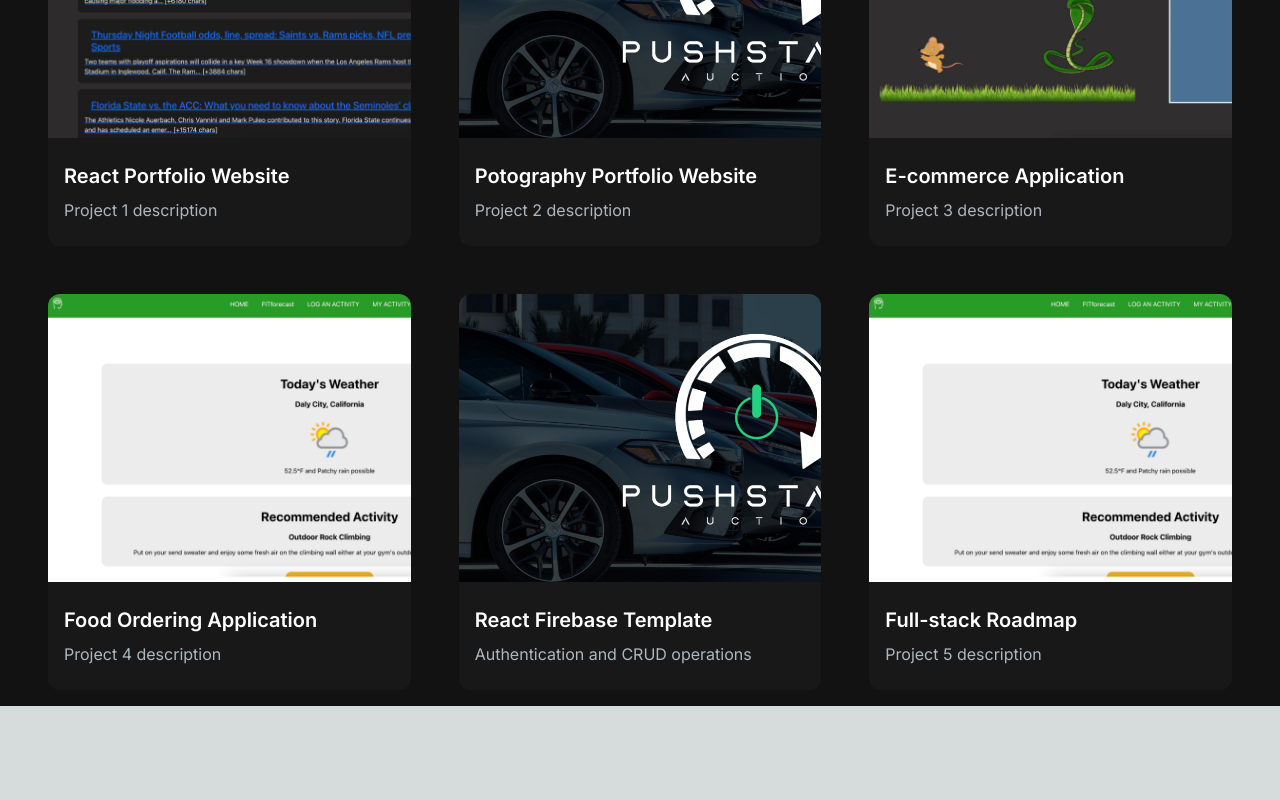
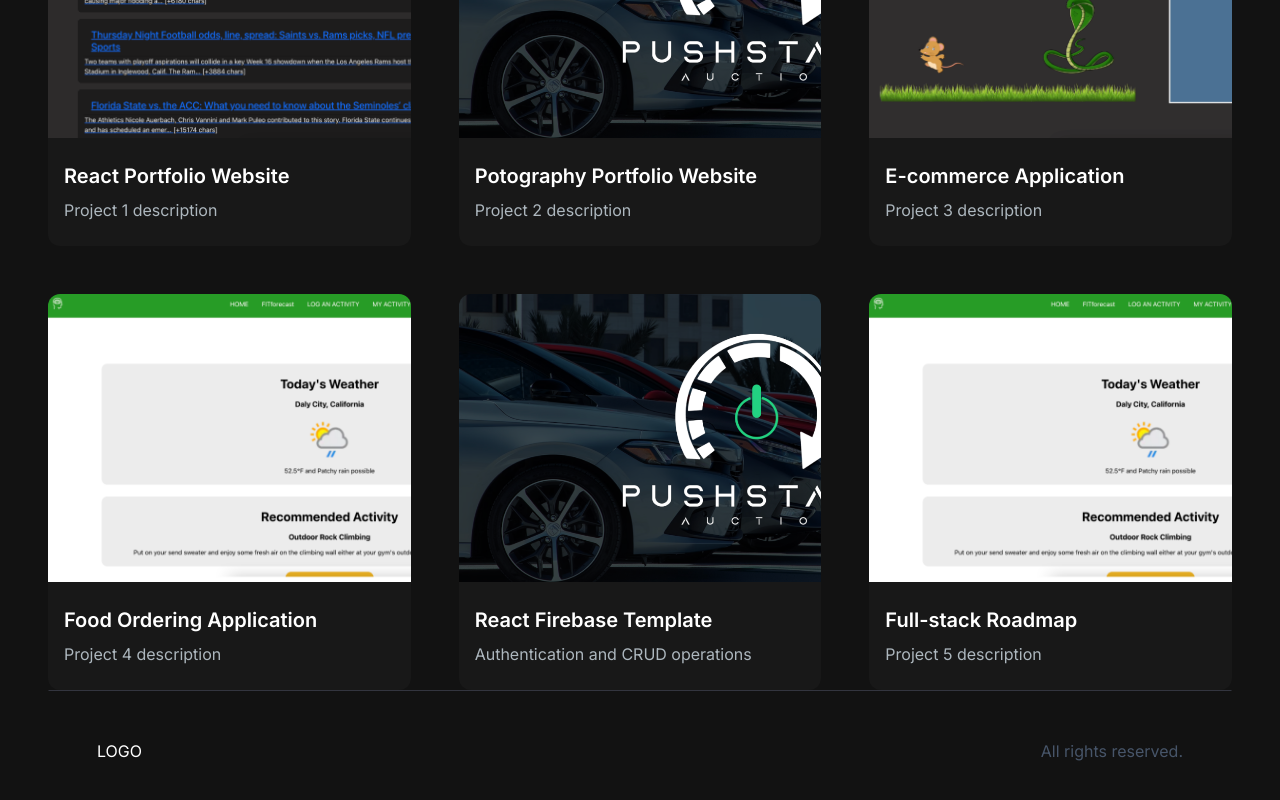
Before and after one commit to Slmbyn/portfolio-v2, a Next.js app: page / in a window 1280 px wide. Shown: the part 1535-2335 px from the top of the page. Before the commit the page ends 2241 px from the top, so only its background shows below. Built offline with nearby package versions, Linux system fonts and the light colour scheme.

Commit message:
adds footer

```diff
--- a/app/page.js
+++ b/app/page.js
@@ -3,6 +3,7 @@
 import Navbar from "./src/components/Navbar";
 import AboutSection from "./src/components/AboutSection";
 import ProjectsSection from "./src/components/ProjectsSection";
+import Footer from "./src/components/Footer";
 
 export default function Home() {
   return (
@@ -12,6 +13,7 @@
         <HeroSection />
         <AboutSection />
         <ProjectsSection />
+        <Footer />
       </div>
     </main>
   );
--- /dev/null
+++ b/app/src/components/Footer.jsx
@@ -0,0 +1,14 @@
+import React from "react";
+
+const Footer = () => {
+  return (
+    <footer className="footer border z-10 border-t-[#33353F] border-l-transparent border-r-transparent text-white">
+      <div className="container p-12 flex justify-between">
+        <span>LOGO</span>
+        <p className="text-slate-600">All rights reserved.</p>
+      </div>
+    </footer>
+  );
+};
+
+export default Footer;
```
